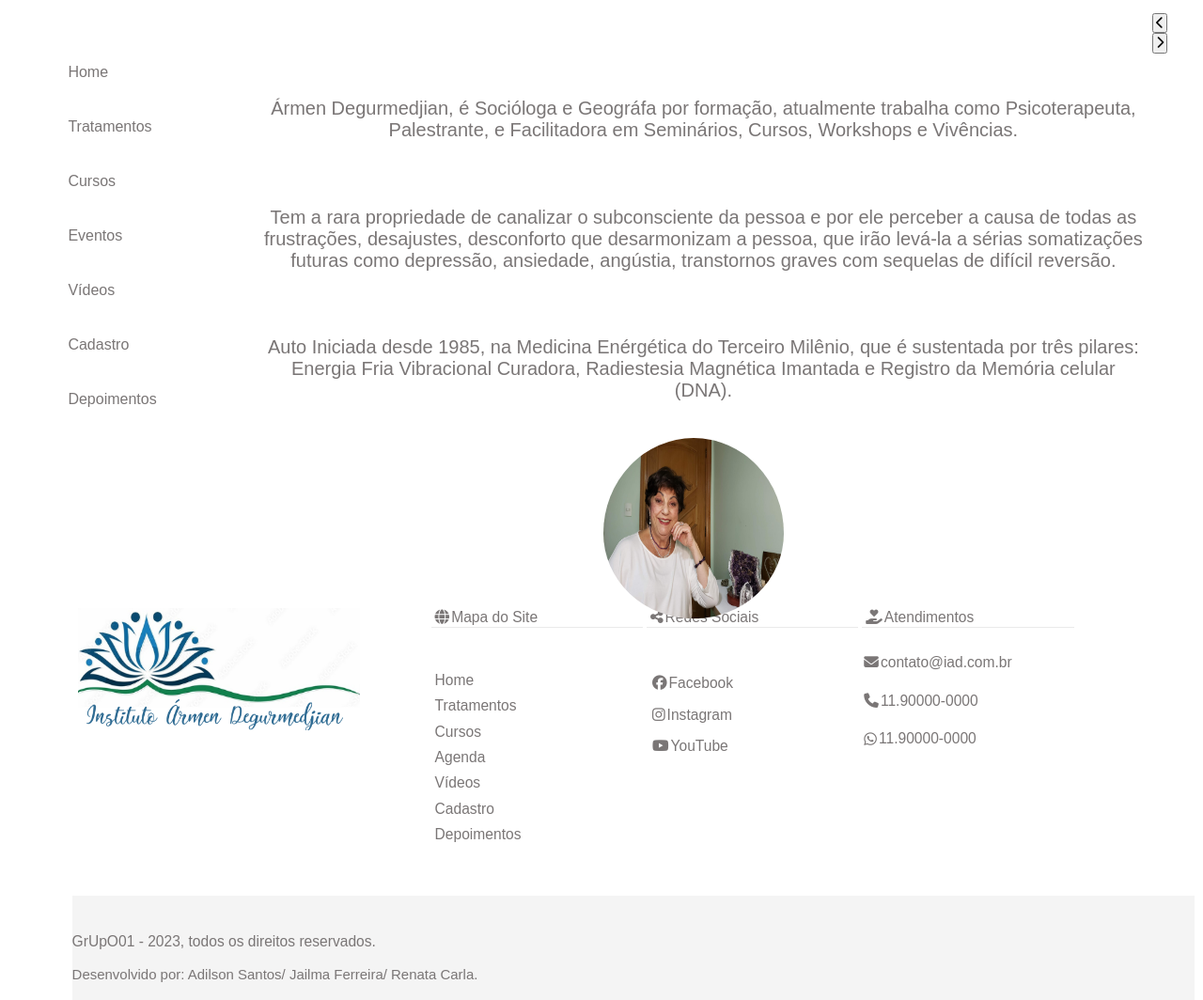
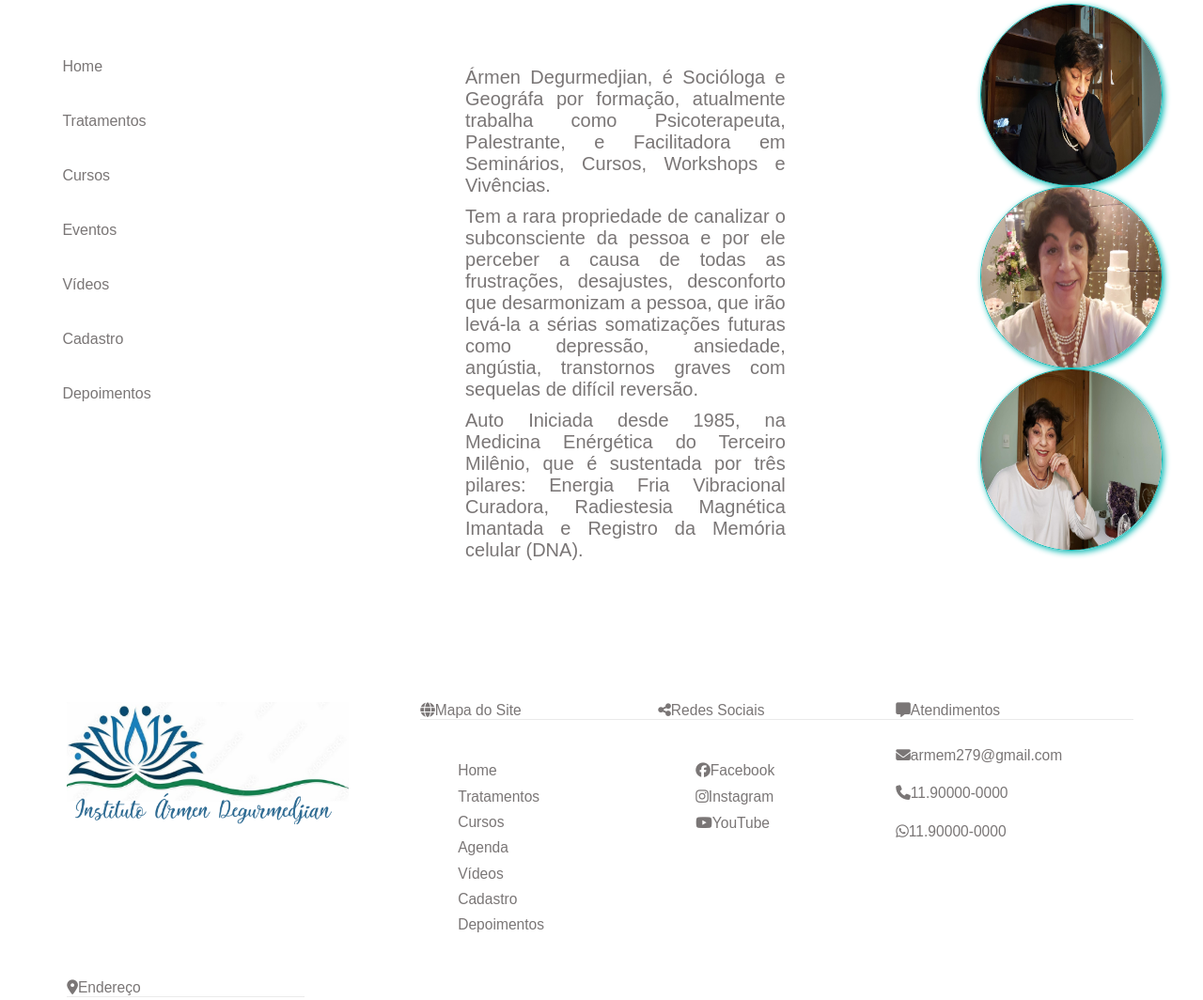
Before and after one commit to adilson-psantos/projeto_rmarmen, a plain HTML site: page index.html in a window 1280 px wide. Shown: the part 274-1338 px from the top of the page at 94% size. Drawn offline with Linux system fonts and the light colour scheme.

Commit message:
Arquivos css e html alterados

```diff
--- a/CSS/footer.css
+++ b/CSS/footer.css
@@ -14,8 +14,8 @@
 
 .content{
   float: inline-start;
-  width: 92%;
-  margin: 0 4%;
+  width: 100%;
+  margin: 0 1%;
   padding: 20px 0px;
 
 }
@@ -30,8 +30,9 @@
     height: 130px;
 }
 .colunafooter {
-    width:20%;
-    height:auto;
+    width: 253px;
+    height: 150px;
+    padding-bottom: 10%;
     float:left;
     margin-bottom:2em;
 }
--- a/CSS/header.css
+++ b/CSS/header.css
@@ -1,8 +1,9 @@
 header div{
     display: flex;
     width: 366px;
-    height: 150px;;
-    justify-content: center;
+    height: 150px;
+    align-content: center;
+    align-items: center;
 
   }
 
@@ -16,7 +17,7 @@ header div{
     flex-direction: column-reverse;
   }
 
-  header, article, nav {
+  header, nav {
     padding: 1em 0;
   }
 
--- a/CSS/style.css
+++ b/CSS/style.css
@@ -1,6 +1,6 @@
-* {
-  box-sizing: content-box;
-  padding: 2px ;
+:root {
+  --fa-style-family-classic: "Font Awesome 6 Free";
+  --fa-font-solid: normal 900 1em/1 "Font Awesome 6 Free";
 
 }
 
@@ -26,17 +26,22 @@ body {
   text-align:justify ;
   flex-direction: row;
   flex-wrap: wrap;
+  padding: 1em;
   padding-top: 5% ;
+  margin-right: 10%;
+  margin-left: 10%;
 }
 
-#main article .round-container img {
+#main .round-container img {
   display: flex;
-  position:absolute;
-  left: 50%;
+  position:relative;
+  right: 10%;
   border-radius: 100%;
+  border: 1px solid #0abab5;
+  box-shadow: 2px 2px 6px 0px #0abab5;
   width: 12rem;
   height: 12rem;
-  padding-bottom: 1%;
+
 
 }
 
@@ -49,9 +54,11 @@ body {
   order:-1;
 }
 
-p{
-
-  color: #5c5a5a;
-  padding:0% ;
+#main article p{
+    display: flex;
+    flex-direction: column;
+    text-align: justify;
+    padding: 1%;
+    margin: 0 78px 0 ;
 
 }
--- a/index.html
+++ b/index.html
@@ -41,98 +41,32 @@
                 </section>
             </nav>
         <article>
-            <p>Ármen Degurmedjian, é Socióloga e Geográfa por formação, atualmente trabalha como Psicoterapeuta, Palestrante, e Facilitadora em Seminários, Cursos, Workshops e Vivências.
+            <p>Ármen Degurmedjian, é Socióloga e Geográfa por formação, atualmente trabalha como Psicoterapeuta,
+             Palestrante, e Facilitadora em Seminários, Cursos, Workshops e Vivências.
             </p>
             <p>Tem a rara propriedade de canalizar o subconsciente da pessoa e por ele 	  perceber a causa de todas as frustrações, desajustes, desconforto que 	  desarmonizam a pessoa, que irão levá-la a sérias somatizações futuras como  	depressão, ansiedade, angústia, transtornos graves com sequelas de 		  	  difícil reversão.</p>
             <p>Auto Iniciada desde 1985, na Medicina Enérgética do Terceiro Milênio, que é sustentada por três pilares: Energia Fria Vibracional Curadora, Radiestesia Magnética Imantada e Registro da Memória celular (DNA).</p>
 
+
+        </article>
+        <aside>
+            <div class="round-container">
+                <img
+                    src="IMG\armen_home.jpg"
+                    alt="Ármen Degumerdjian"
+                >
+            </div>
+            <div class="round-container">
+                <img
+                    src="IMG\armen_homeII.jpg"
+                    alt="Ármen Degumerdjian"
+                >
+            </div>
             <div class="round-container">
                 <img
                     src="IMG\armen_homeIII.jpg"
                     alt="Ármen Degumerdjian"
                 >
-            </div>
-        </article>
-        <aside>
-            <div class="wrapper">
-                <div class="slide-wrapper" data-slide="wrapper">
-                    <button
-                    class="slide-nav-button slide-nav-previous fas fa-chevron-left"
-                    data-slide="nav-previous-button">
-                    </button>
-                    <button
-                    class="slide-nav-button slide-nav-next fas fa-chevron-right"
-                    data-slide="nav-next-button">
-                    </button>
-                    <div class="slide-list" data-slide="list">
-                        <div class="slide-item"
-                        data-slide="item"
-                        data-index="0"
-                        >
-                        <div class="slide-content">
-                            <img
-                            class="slide-image"
-                            src=""
-                            alt=""
-                            />
-                        </div>
-                    </div>
-                    <div class="slide-item" data-slide="item" data-index="1">
-                            <div class="slide-content">
-                                <img
-                                class="slide-image"
-                                src=""
-                                alt=""
-                                />
-                            </div>
-                    </div>
-                    <div class="slide-item" data-slide="item" data-index="2">
-                        <div class="slide-content">
-                            <img
-                            class="slide-image"
-                            src=""
-                            alt=""
-                            />
-                        </div>
-                    </div>
-                    <div class="slide-item" data-slide="item" data-index="3">
-                        <div class="slide-content">
-                            <img
-                            class="slide-image"
-                            src=""
-                            alt=""
-                            />
-                        </div>
-                    </div>
-                    <div class="slide-item" data-slide="item" data-index="4">
-                        <div class="slide-content">
-                            <img
-                            class="slide-image"
-                            src=""
-                            alt=""
-                            />
-                        </div>
-                    </div>
-                    <div class="slide-item" data-slide="item" data-index="5">
-                        <div class="slide-content">
-                            <img
-                            class="slide-image"
-                            src=""
-                            alt=""
-                            />
-                    </div>
-                    <div class="slide-item" data-slide="item" data-index="6">
-                        <div class="slide-content">
-                            <img
-                            class="slide-image"
-                            src=""
-                            alt=""
-                            />
-                        </div>
-                    </div>
-                    <div class="slide-controls" data-slide="controls-wrapper">
-                    </div>
-                </div>
             </div>
         </aside>
         </div>
@@ -164,32 +98,46 @@
 
                 <ul>
                     <li>
-                        <a href="#https://www.facebook.com/armendegurmendjin"
+                        <a href="https://www.facebook.com/armendegur" target="_blank"
                         class = "redesocial"><i class="fa-brands fa-facebook"></i>Facebook</span>
                         </a>
                     </li>
                     <li>
-                        <a href="#https://www.youtube.com/channel/UCUqYLaLmMx6YvS5W6kqy9OA"
+                        <a href="https://www.instagram.com/armen_degur/#" target="_blank"
                         class = "redesocial"><i class="fa-brands fa-instagram"></i>Instagram</span>
                         </a>
                     </li>
                     <li>
-                        <a href="#https://www.youtube.com/@oficial8113/about"
+                        <a href="https://www.youtube.com/@oficial8113/about" target="_blank"
                         class = "redesocial"><i class="fa-brands fa-youtube"></i>YouTube</span>
+
+                        </a>
                         </a>
                     </li>
                 </ul>
             </div>
+
         <!--Coluna 4 Footer -->
         <div class="colunafooter">
             <div class="tituloFooter">
-                    <i class="fa-solid fa-hand-holding-heart"
+                <i class="fa-solid fa-message"
                 style="color: #7a7676;">
                 </i>Atendimentos
             </div>
-                <p><i class="fa-solid fa-envelope"></i>contato@iad.com.br</p>
+            <p><i class="fa-solid fa-envelope"></i>armem279@gmail.com</p>
             <p><i class="fa-solid fa-phone"></i>11.90000-0000</p>
             <p><i class="fa-brands fa-whatsapp"></i>11.90000-0000</p>
+
+        </div>
+        <div class="colunafooter">
+            <div class="tituloFooter">
+                <i class="fa-solid fa-location-dot"
+                style="color: #7a7676;">
+                </i>Endereço
+            </div>
+            <p><i class="fa-sharp fa-solid fa-share"></i>Rua Voluntários da pátria, nº 2128 und 13, Bairro: Santana, cep:02010-800 São Paulo/SP</p>
+
+
         </div>
         <div class="footer_copyrights">
 
```
Also changed, not shown: HTML/cursos.html (+1 -0 lines). Lines whose indentation alone changed are shown as unchanged.
